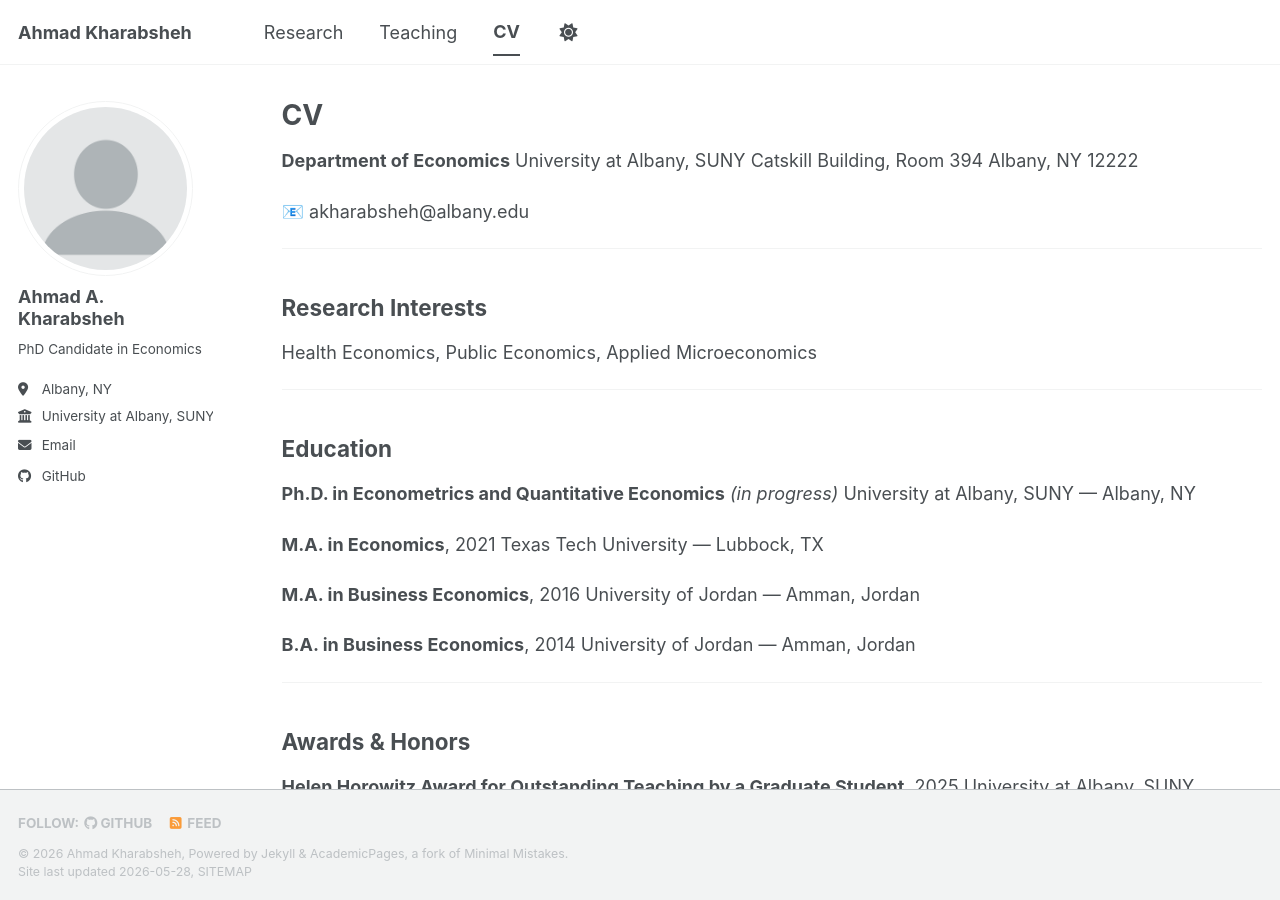
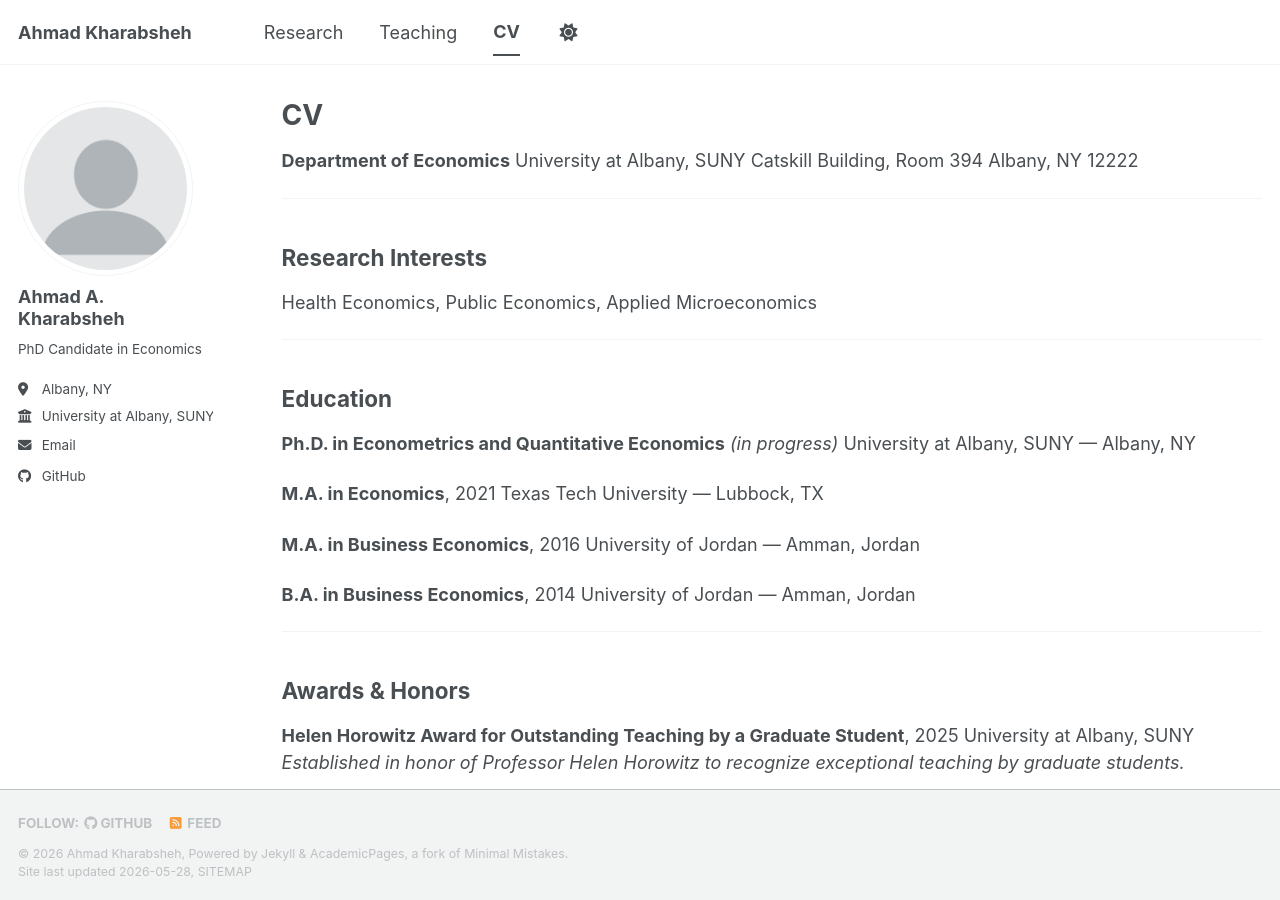
Before and after one commit to Kharabshehahmad/Kharabshehahmad.github.io, a Jekyll site: the page built from _pages/cv.md, in a window 1280 px wide and 900 px high. Built offline with Jekyll 4.4.1, drawn with Linux system fonts in a browser that asks for light colours; a script bundle is joined from its source files by our own code; library files that are not in the unit come from our copies.

Commit message:
Update cv.md

```diff
--- a/_pages/cv.md
+++ b/_pages/cv.md
@@ -11,8 +11,6 @@ redirect_from:
 University at Albany, SUNY
 Catskill Building, Room 394
 Albany, NY 12222
-
-📧 akharabsheh@albany.edu
 
 ---
 
```
